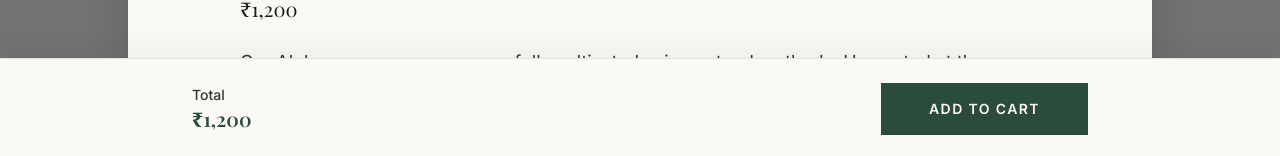
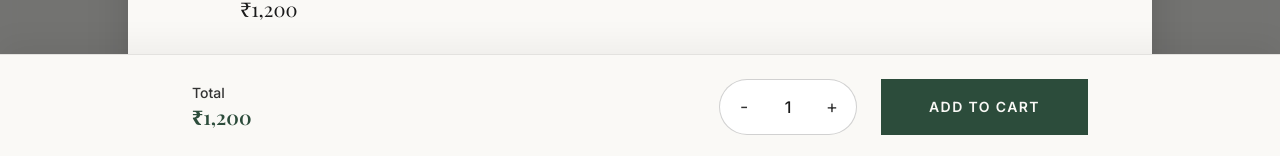
Before and after one commit to Vatsal08Xr/anjanifarms, a Next.js app: page / in a window 1280 px wide. Both pictures are taken after a click on the element 234 px from the left and 1420 px from the top of the page. Shown: the part 1661-1817 px from the top of the page. Built offline with nearby package versions, Linux system fonts and the light colour scheme; a web font is replaced by a local one.

Commit message:
Keep modal open on add to cart, add quantity selector in modal

```diff
--- a/src/components/ProductModal.tsx
+++ b/src/components/ProductModal.tsx
@@ -16,6 +16,7 @@ interface ProductModalProps {
 
 export default function ProductModal({ product, isOpen, onClose }: ProductModalProps) {
   const [isFullScreen, setIsFullScreen] = useState(false);
+  const [quantity, setQuantity] = useState(1);
   const scrollRef = useRef<HTMLDivElement>(null);
   const { addToCart } = useCart();
 
@@ -23,6 +24,7 @@ export default function ProductModal({ product, isOpen, onClose }: ProductModalP
   useEffect(() => {
     if (isOpen) {
       setIsFullScreen(false);
+      setQuantity(1);
       if (scrollRef.current) {
         scrollRef.current.scrollTop = 0;
       }
@@ -179,20 +181,40 @@ export default function ProductModal({ product, isOpen, onClose }: ProductModalP
 
               {/* Fixed Bottom CTA */}
               <div className="absolute bottom-0 left-0 right-0 z-20 p-4 md:p-6 bg-offwhite border-t border-charcoal/10 shadow-[0_-10px_30px_rgba(0,0,0,0.05)]">
-                <div className="max-w-4xl mx-auto flex items-center justify-between">
-                  <div>
+                <div className="max-w-4xl mx-auto flex items-center justify-between gap-4">
+                  <div className="hidden sm:block">
                     <p className="text-sm text-charcoal-light font-medium">Total</p>
-                    <p className="font-serif text-xl font-semibold text-forest">{product.price}</p>
+                    <p className="font-serif text-xl font-semibold text-forest">
+                      {parseInt(product.price.replace(/[^\d]/g, ''), 10) > 0
+                        ? `₹${(parseInt(product.price.replace(/[^\d]/g, ''), 10) * quantity).toLocaleString('en-IN')}`
+                        : product.price}
+                    </p>
                   </div>
-                  <button
-                    onClick={() => {
-                      addToCart(product);
-                      onClose();
-                    }}
-                    className="bg-forest text-offwhite px-8 md:px-12 py-4 uppercase tracking-widest text-sm font-semibold hover:bg-forest-light transition-colors"
-                  >
-                    Add to Cart
-                  </button>
+
+                  <div className="flex items-center gap-3 sm:gap-6 w-full sm:w-auto justify-between sm:justify-end">
+                    <div className="flex items-center border border-charcoal/20 bg-white h-12 md:h-14 rounded-full overflow-hidden shrink-0">
+                      <button
+                        onClick={() => setQuantity(Math.max(1, quantity - 1))}
+                        className="w-10 md:w-12 h-full flex items-center justify-center text-charcoal-light hover:bg-charcoal/5 transition-colors text-lg"
+                      >
+                        -
+                      </button>
+                      <span className="w-8 md:w-10 text-center font-medium text-sm md:text-base">{quantity}</span>
+                      <button
+                        onClick={() => setQuantity(quantity + 1)}
+                        className="w-10 md:w-12 h-full flex items-center justify-center text-charcoal-light hover:bg-charcoal/5 transition-colors text-lg"
+                      >
+                        +
+                      </button>
+                    </div>
+
+                    <button
+                      onClick={() => addToCart(product, quantity)}
+                      className="bg-forest text-offwhite px-6 md:px-12 h-12 md:h-14 uppercase tracking-widest text-xs md:text-sm font-semibold hover:bg-forest-light transition-colors whitespace-nowrap flex-grow sm:flex-grow-0"
+                    >
+                      Add to Cart
+                    </button>
+                  </div>
                 </div>
               </div>
             </div>
--- a/src/context/CartContext.tsx
+++ b/src/context/CartContext.tsx
@@ -10,7 +10,7 @@ export interface CartItem {
 
 interface CartContextType {
   cart: CartItem[];
-  addToCart: (product: Product) => void;
+  addToCart: (product: Product, quantity?: number) => void;
   removeFromCart: (productId: string) => void;
   cartCount: number;
 }
@@ -20,17 +20,17 @@ const CartContext = createContext<CartContextType | undefined>(undefined);
 export function CartProvider({ children }: { children: ReactNode }) {
   const [cart, setCart] = useState<CartItem[]>([]);
 
-  const addToCart = (product: Product) => {
+  const addToCart = (product: Product, quantity: number = 1) => {
     setCart((prev) => {
       const existing = prev.find((item) => item.product.id === product.id);
       if (existing) {
         return prev.map((item) =>
           item.product.id === product.id
-            ? { ...item, quantity: item.quantity + 1 }
+            ? { ...item, quantity: item.quantity + quantity }
             : item
         );
       }
-      return [...prev, { product, quantity: 1 }];
+      return [...prev, { product, quantity }];
     });
   };
 
```
